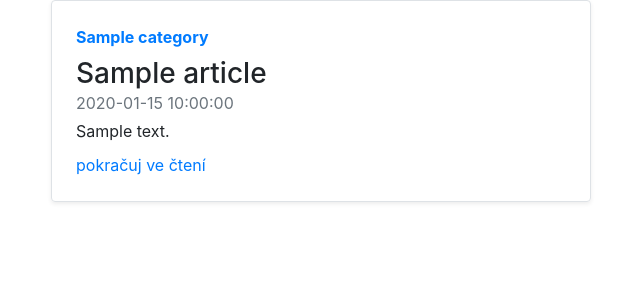
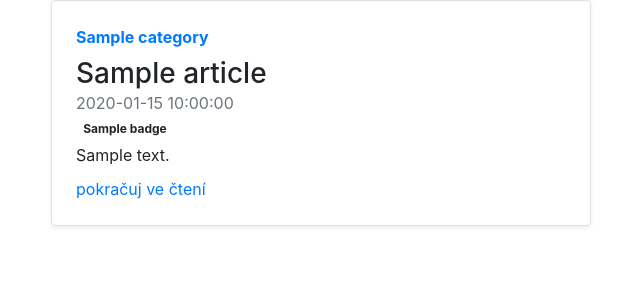
Before and after one commit to cesko-digital/audiozpravy, a Flask app: template backend/templates/feed.html in a window 1280 px wide. Shown: the part 88-388 px from the top of the page, without its empty margins (34-674 px from the left). Run offline with Flask 2, Linux system fonts and the light colour scheme; the template is opened without the code that fills it: most values are stand-ins (such as "Sample title", 1, 10 or a date in 2020).

Commit message:
Add badges to articles (trending, new...) and reformat

```diff
--- a/backend/templates/feed.html
+++ b/backend/templates/feed.html
@@ -1,8 +1,11 @@
 <!doctype html>
 <title>Tvůj feed</title>
+
 <head>
-    <link rel="stylesheet" href="https://cdn.jsdelivr.net/npm/bootstrap@4.6.0/dist/css/bootstrap.min.css" integrity="sha384-B0vP5xmATw1+K9KRQjQERJvTumQW0nPEzvF6L/Z6nronJ3oUOFUFpCjEUQouq2+l" crossorigin="anonymous">
+  <link rel="stylesheet" href="https://cdn.jsdelivr.net/npm/bootstrap@4.6.0/dist/css/bootstrap.min.css"
+    integrity="sha384-B0vP5xmATw1+K9KRQjQERJvTumQW0nPEzvF6L/Z6nronJ3oUOFUFpCjEUQouq2+l" crossorigin="anonymous">
 </head>
+
 <body>
   <div class="container">
 
@@ -13,11 +16,15 @@
     <div class="row mb-2">
       {% for article in articles %}
       <div class="col-md-6">
-              <div class="row no-gutters border rounded overflow-hidden flex-md-row mb-4 shadow-sm h-md-250 position-relative">
+        <div
+          class="row no-gutters border rounded overflow-hidden flex-md-row mb-4 shadow-sm h-md-250 position-relative">
           <div class="col p-4 d-flex flex-column position-static">
             <strong class="d-inline-block mb-2 text-primary">{{article.category}}</strong>
             <h3 class="mb-0">{{article.title}}</h3>
-                  <div class="mb-1 text-muted">{{article.published}}</div>
+            <div class="mb-0 text-muted">{{article.published}}</div>
+            <div class="mb-1">{% for badge in article.badges %} <span
+                class="badge badge-pill {{badge.color}}">{{badge.name}}</span> {% endfor
+              %}</div>
             <p class="card-text mb-auto">{{article.summary}}</p>
             <a style="margin-top: 10px;" href="{{article.link}}" class="stretched-link">pokračuj ve čtení</a>
           </div>
@@ -31,6 +38,10 @@
     </div>
   </div>
   <!-- Bootstrap -->
-    <script src="https://code.jquery.com/jquery-3.5.1.slim.min.js" integrity="sha384-DfXdz2htPH0lsSSs5nCTpuj/zy4C+OGpamoFVy38MVBnE+IbbVYUew+OrCXaRkfj" crossorigin="anonymous"></script>
-    <script src="https://cdn.jsdelivr.net/npm/bootstrap@4.6.0/dist/js/bootstrap.bundle.min.js" integrity="sha384-Piv4xVNRyMGpqkS2by6br4gNJ7DXjqk09RmUpJ8jgGtD7zP9yug3goQfGII0yAns" crossorigin="anonymous"></script>
+  <script src="https://code.jquery.com/jquery-3.5.1.slim.min.js"
+    integrity="sha384-DfXdz2htPH0lsSSs5nCTpuj/zy4C+OGpamoFVy38MVBnE+IbbVYUew+OrCXaRkfj"
+    crossorigin="anonymous"></script>
+  <script src="https://cdn.jsdelivr.net/npm/bootstrap@4.6.0/dist/js/bootstrap.bundle.min.js"
+    integrity="sha384-Piv4xVNRyMGpqkS2by6br4gNJ7DXjqk09RmUpJ8jgGtD7zP9yug3goQfGII0yAns"
+    crossorigin="anonymous"></script>
 </body>
```
Lines whose indentation alone changed are shown as unchanged.
